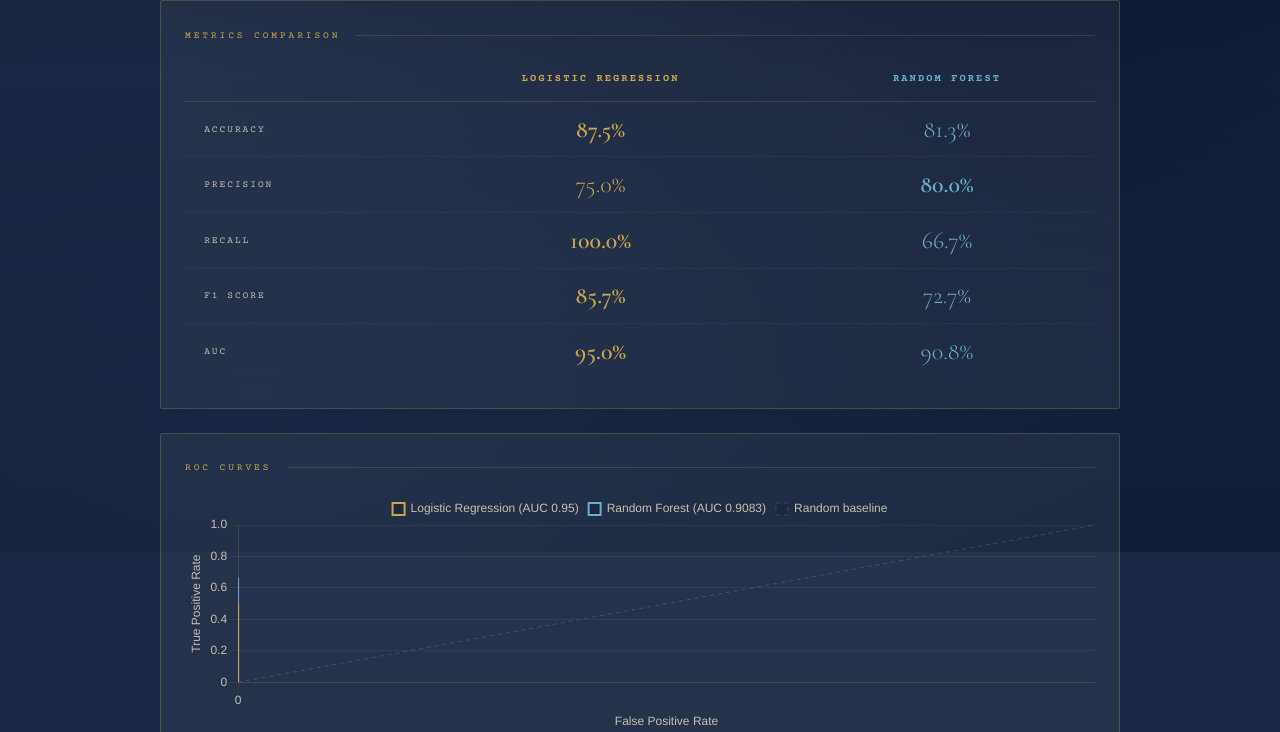
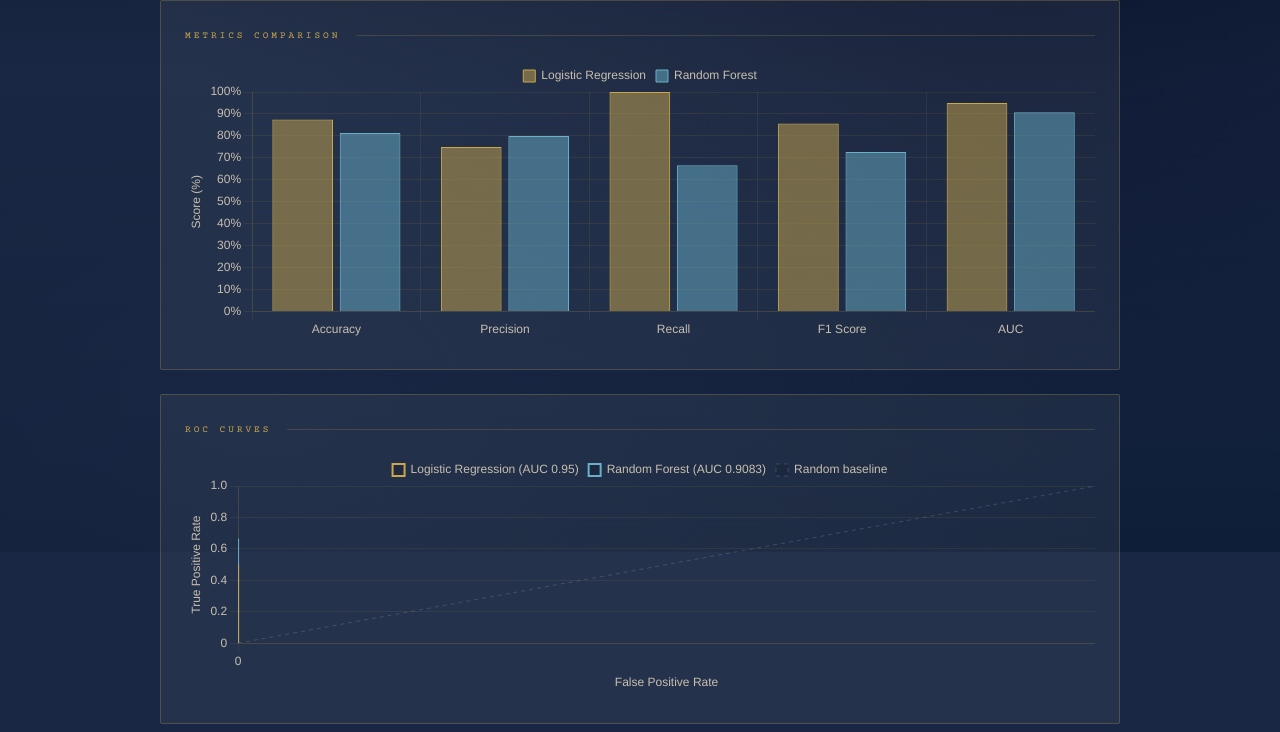
Before and after one commit to NT11ags/titanic_survival_predictor, a Flask app: page /stats in a window 1280 px wide. Shown: the part 248-980 px from the top of the page. Run offline with Flask 3, Linux system fonts and the light colour scheme.

Commit message:
Replace metrics comparison table with grouped bar chart
Swap the LR vs RF metrics table for a Chart.js grouped bar chart showing
Accuracy, Precision, Recall, F1, and AUC side by side in gold and steel blue.

Co-Authored-By: Claude Sonnet 4.6 <noreply@anthropic.com>

```diff
--- a/templates/stats.html
+++ b/templates/stats.html
@@ -83,34 +83,7 @@
     }
     @media (max-width: 640px) { .two-col { grid-template-columns: 1fr; } }
 
-    /* Metrics comparison table */
-    .compare-table {
-      width: 100%; border-collapse: collapse;
-    }
-    .compare-table th, .compare-table td {
-      padding: 0.8rem 1.2rem; text-align: center;
-    }
-    .compare-table thead th {
-      font-family: 'Courier Prime', monospace;
-      font-size: 0.65rem; letter-spacing: 0.2em; text-transform: uppercase;
-      padding-bottom: 1rem; border-bottom: 1px solid rgba(201,168,76,0.2);
-    }
-    .compare-table thead th:first-child { text-align: left; color: var(--fog); }
-    .compare-table thead th.col-lr { color: var(--gold); }
-    .compare-table thead th.col-rf { color: var(--steel); }
-    .compare-table tbody tr { border-bottom: 1px solid rgba(255,255,255,0.04); }
-    .compare-table tbody tr:last-child { border-bottom: none; }
-    .compare-table tbody td:first-child {
-      font-family: 'Courier Prime', monospace;
-      font-size: 0.6rem; letter-spacing: 0.2em; text-transform: uppercase;
-      color: var(--fog); text-align: left;
-    }
-    .compare-table tbody td {
-      font-size: 1.5rem; font-weight: 300;
-    }
-    .compare-table tbody td.col-lr { color: var(--gold); }
-    .compare-table tbody td.col-rf { color: var(--steel); }
-    .compare-table tbody td.winner { font-weight: 600; }
+    #metrics-chart { max-height: 280px; }
 
     /* Confusion matrices */
     .cm-grid {
@@ -184,22 +157,7 @@
   <!-- Metrics comparison -->
   <div class="section chart-card">
     <div class="chart-title">Metrics Comparison</div>
-    <table class="compare-table">
-      <thead>
-        <tr>
-          <th></th>
-          <th class="col-lr">Logistic Regression</th>
-          <th class="col-rf">Random Forest</th>
-        </tr>
-      </thead>
-      <tbody id="metrics-body">
-        <tr><td>Accuracy</td> <td class="col-lr" id="lr-acc">—</td><td class="col-rf" id="rf-acc">—</td></tr>
-        <tr><td>Precision</td><td class="col-lr" id="lr-pre">—</td><td class="col-rf" id="rf-pre">—</td></tr>
-        <tr><td>Recall</td>   <td class="col-lr" id="lr-rec">—</td><td class="col-rf" id="rf-rec">—</td></tr>
-        <tr><td>F1 Score</td> <td class="col-lr" id="lr-f1" >—</td><td class="col-rf" id="rf-f1" >—</td></tr>
-        <tr><td>AUC</td>      <td class="col-lr" id="lr-auc">—</td><td class="col-rf" id="rf-auc">—</td></tr>
-      </tbody>
-    </table>
+    <canvas id="metrics-chart"></canvas>
   </div>
 
   <!-- ROC curves -->
@@ -267,21 +225,41 @@
       fetch('/metrics?model=rf').then(r => r.json()),
     ]).then(([lr, rf]) => {
 
-      // ── Metrics table ──────────────────────────────────────────
-      const rows = [
-        ['acc', lr.accuracy,  rf.accuracy],
-        ['pre', lr.precision, rf.precision],
-        ['rec', lr.recall,    rf.recall],
-        ['f1',  lr.f1,        rf.f1],
-        ['auc', lr.roc_auc,   rf.roc_auc],
-      ];
-      rows.forEach(([key, lv, rv]) => {
-        const lEl = document.getElementById('lr-' + key);
-        const rEl = document.getElementById('rf-' + key);
-        lEl.textContent = pct(lv);
-        rEl.textContent = pct(rv);
-        if (lv > rv) lEl.classList.add('winner');
-        else if (rv > lv) rEl.classList.add('winner');
+      // ── Metrics chart ──────────────────────────────────────────
+      new Chart(document.getElementById('metrics-chart'), {
+        type: 'bar',
+        data: {
+          labels: ['Accuracy', 'Precision', 'Recall', 'F1 Score', 'AUC'],
+          datasets: [
+            {
+              label: 'Logistic Regression',
+              data: [lr.accuracy, lr.precision, lr.recall, lr.f1, lr.roc_auc].map(v => +(v * 100).toFixed(1)),
+              backgroundColor: 'rgba(201,168,76,0.5)',
+              borderColor: GOLD,
+              borderWidth: 1,
+            },
+            {
+              label: 'Random Forest',
+              data: [rf.accuracy, rf.precision, rf.recall, rf.f1, rf.roc_auc].map(v => +(v * 100).toFixed(1)),
+              backgroundColor: 'rgba(106,176,200,0.5)',
+              borderColor: STEEL,
+              borderWidth: 1,
+            },
+          ],
+        },
+        options: {
+          scales: {
+            y: {
+              min: 0, max: 100,
+              ticks: { callback: v => v + '%' },
+              title: { display: true, text: 'Score (%)' },
+            },
+          },
+          plugins: {
+            legend: { labels: { boxWidth: 12 } },
+            tooltip: { callbacks: { label: ctx => ` ${ctx.dataset.label}: ${ctx.parsed.y}%` } },
+          },
+        },
       });
 
       // ── Save name inputs ───────────────────────────────────────
```
